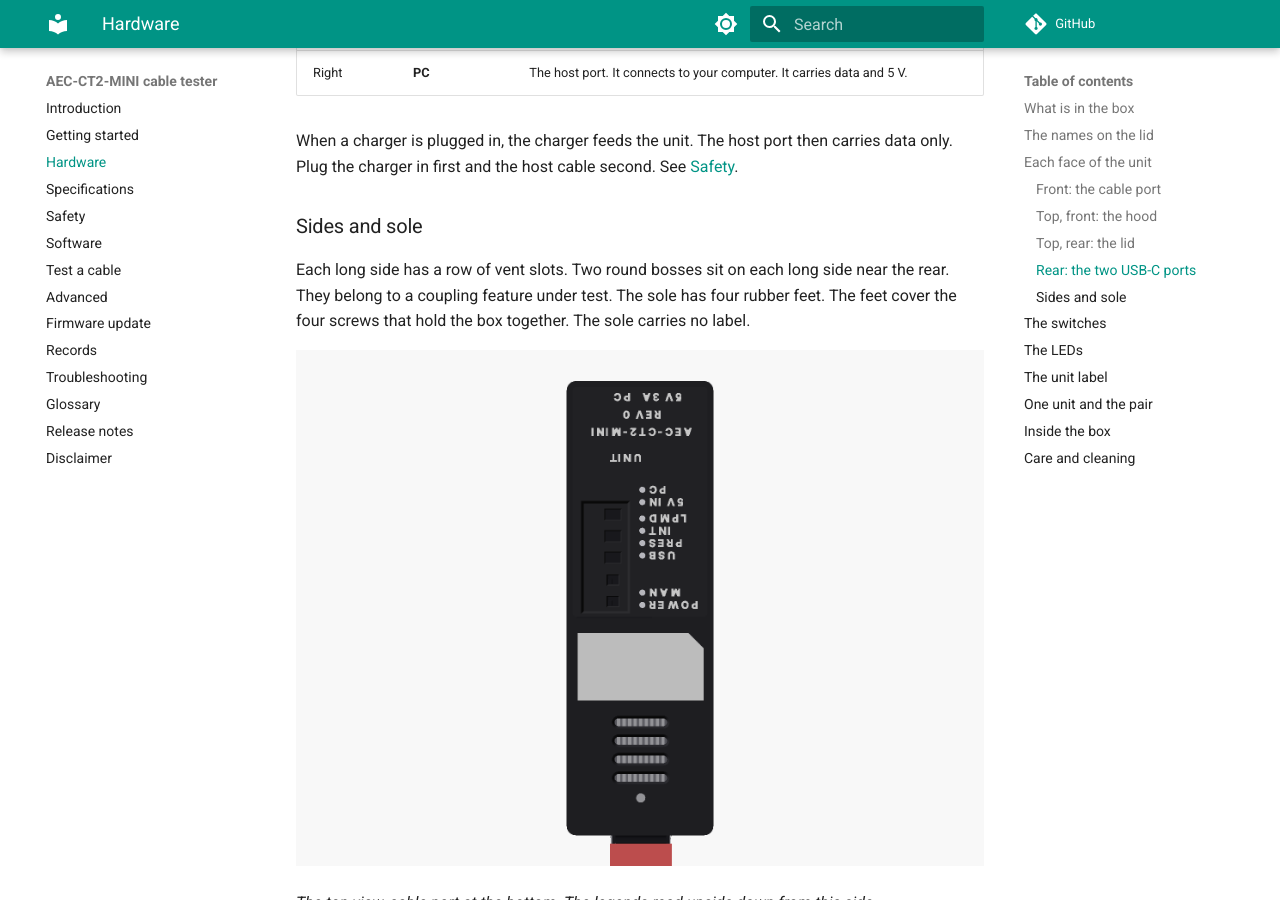
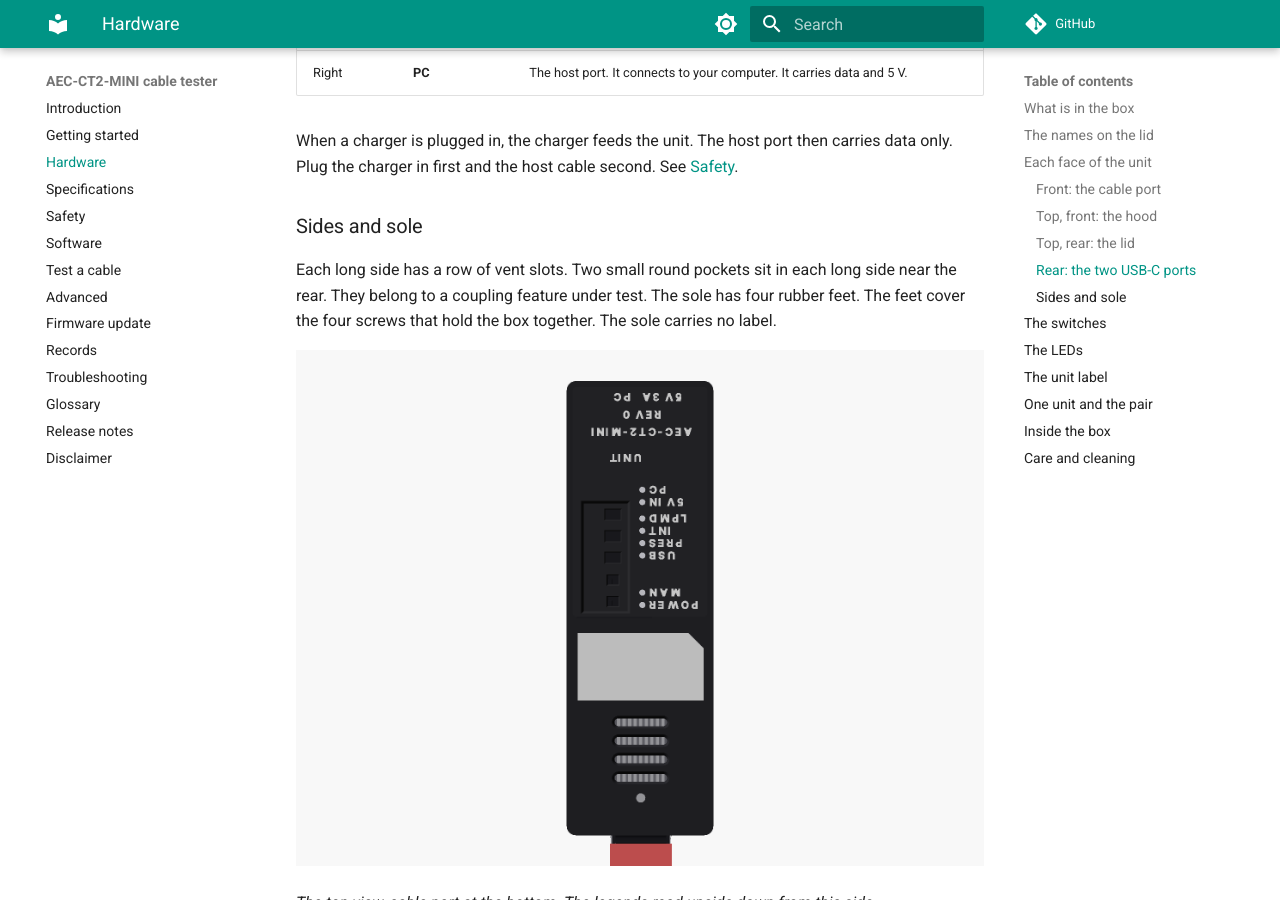
Before and after one commit to vppillai/aec-ct2-mini, an MkDocs documentation site: the page built from docs/hardware.md, in a window 1280 px wide and 900 px high, scrolled down 4342 px. Built offline with MkDocs 1.6.1 and Material for MkDocs 9.7.7, drawn with Linux system fonts in a browser that asks for light colours; comment, search, counter and statistics services are not loaded.

Commit message:
Docs: the hardware page names the rear pockets, not bosses

```diff
--- a/docs/hardware.md
+++ b/docs/hardware.md
@@ -84,7 +84,7 @@ When a charger is plugged in, the charger feeds the unit. The host port then car
 
 ### Sides and sole
 
-Each long side has a row of vent slots. Two round bosses sit on each long side near the rear. They belong to a coupling feature under test. The sole has four rubber feet. The feet cover the four screws that hold the box together. The sole carries no label.
+Each long side has a row of vent slots. Two small round pockets sit in each long side near the rear. They belong to a coupling feature under test. The sole has four rubber feet. The feet cover the four screws that hold the box together. The sole carries no label.
 
 ![The unit from above](images/case_top.png)
 
```
